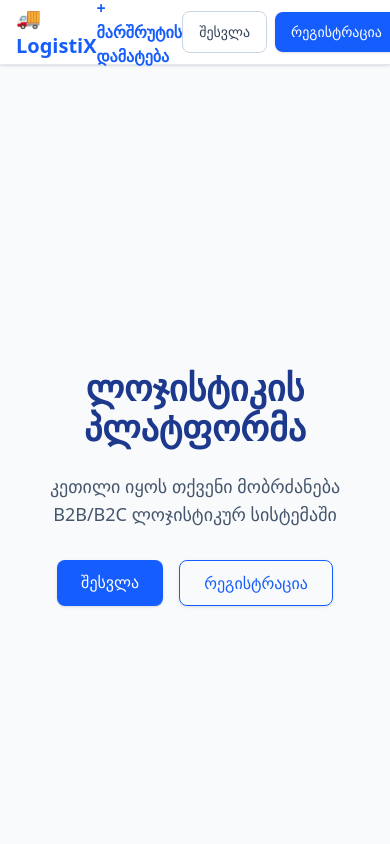
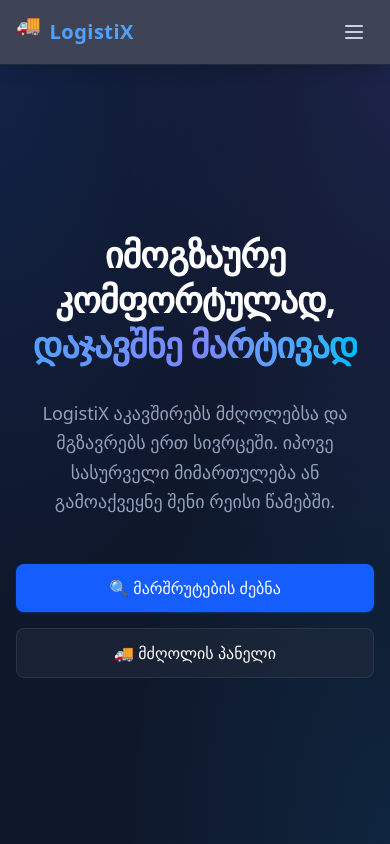
Before and after one commit to abaidze/LogisticsPlatform, a Next.js app in the folder logistics-frontend/: page / in a window 390 px wide. Shown: the top 844 px of the page. Built offline with nearby package versions, Linux system fonts and the light colour scheme.

Commit message:
feat: polish ui/ux, implement dark mesh-gradient theme, and responsive mobile menu

```diff
--- /dev/null
+++ b/logistics-frontend/src/app/about/page.tsx
@@ -0,0 +1,28 @@
+export default function AboutPage() {
+  return (
+    <div className="min-h-[calc(100vh-4rem)] mesh-bg py-16 px-4 animate-fade-in flex items-center justify-center">
+      <div className="max-w-4xl w-full glass-card rounded-3xl p-8 md:p-12 space-y-8 shadow-2xl border border-slate-800">
+        <h1 className="text-4xl font-extrabold text-white tracking-tight">ჩვენ შესახებ — LogistiX 🚚</h1>
+
+        <p className="text-slate-300 leading-relaxed text-lg">
+          <strong>LogistiX</strong> არის თანამედროვე სატრანსპორტო და ლოგისტიკური პლატფორმა, რომელიც აკავშირებს მძღოლებსა და მგზავრებს ერთ სივრცეში. ჩვენი მიზანია მგზავრობის დაგეგმვა და ტვირთის/ადგილების გადატანა გავხადოთ მაქსიმალურად მარტივი, სწრაფი და უსაფრთხო.
+        </p>
+
+        <div className="grid grid-cols-1 md:grid-cols-3 gap-6 pt-6 border-t border-slate-800">
+          <div className="bg-slate-900/60 p-6 rounded-2xl border border-slate-800 shadow-sm">
+            <h3 className="font-bold text-blue-400 text-lg mb-2">⚡ სისწრაფე</h3>
+            <p className="text-sm text-slate-400">მარშრუტების მყისიერი ძებნა და მარტივი დაჯავშნა რამდენიმე წამში.</p>
+          </div>
+          <div className="bg-slate-900/60 p-6 rounded-2xl border border-slate-800 shadow-sm">
+            <h3 className="font-bold text-indigo-400 text-lg mb-2">🛡️ უსაფრთხოება</h3>
+            <p className="text-sm text-slate-400">გადამოწმებული მძღოლები და სანდო რეისები მთელი ქვეყნის მასშტაბით.</p>
+          </div>
+          <div className="bg-slate-900/60 p-6 rounded-2xl border border-slate-800 shadow-sm">
+            <h3 className="font-bold text-sky-400 text-lg mb-2">💡 კომფორტი</h3>
+            <p className="text-sm text-slate-400">ინტუიციური და მოსახერხებელი პანელი როგორც მგზავრებისთვის, ისე მძღოლებისთვის.</p>
+          </div>
+        </div>
+      </div>
+    </div>
+  );
+}
--- a/logistics-frontend/src/app/driver/dashboard/page.tsx
+++ b/logistics-frontend/src/app/driver/dashboard/page.tsx
@@ -21,7 +21,6 @@ export default function DriverDashboardPage() {
     setIsSubmitting(true);
 
     try {
-      // POST მოთხოვნა ბექენდის მარშრუტების ენდფოინთზე
       await axios.post("https://localhost:7123/api/Routes", {
         fromCity,
         toCity,
@@ -32,7 +31,6 @@ export default function DriverDashboardPage() {
       });
 
       setSuccessMessage("მარშრუტი წარმატებით დაემატა! 🎉");
-      // ფორმის გასუფთავება
       setFromCity("");
       setToCity("");
       setPrice("");
@@ -50,72 +48,79 @@ export default function DriverDashboardPage() {
   };
 
   return (
-    <div className="max-w-3xl mx-auto px-4 py-8 w-full">
-      <h1 className="text-3xl font-bold text-slate-800 mb-6">მძღოლის პანელი — მარშრუტის დამატება</h1>
+    <div className="min-h-screen mesh-bg py-12 px-4 animate-fade-in text-slate-100 flex items-center justify-center">
+      <div className="max-w-2xl w-full glass-card p-8 rounded-3xl shadow-2xl border border-slate-800">
+        <h1 className="text-3xl font-extrabold text-white mb-2 tracking-tight">მძღოლის პანელი</h1>
+        <p className="text-slate-400 text-sm mb-8">შეიყვანეთ რეისის დეტალები ახალი მარშრუტის გამოსაქვეყნებლად.</p>
 
         {successMessage && (
-        <div className="mb-6 p-4 bg-emerald-50 border border-emerald-200 text-emerald-800 rounded-xl shadow-sm">
+          <div className="mb-6 p-4 bg-emerald-950/80 border border-emerald-500/30 text-emerald-300 rounded-2xl shadow-lg backdrop-blur-md">
             {successMessage}
           </div>
         )}
 
-      <form onSubmit={handleCreateRoute} className="bg-white p-6 rounded-xl shadow-sm border border-slate-200 space-y-4">
+        <form onSubmit={handleCreateRoute} className="space-y-5">
           <div>
-          <label className="block text-sm font-medium text-slate-700 mb-1">მძღოლის სახელი:</label>
+            <label className="block text-sm font-medium text-slate-300 mb-1">მძღოლის სახელი:</label>
             <Input
               type="text"
               required
               placeholder="მაგ: გიორგი"
               value={driverName}
               onChange={(e) => setDriverName(e.target.value)}
+              className="bg-slate-900/50 border-slate-700 text-white placeholder-slate-500"
             />
           </div>
 
           <div className="grid grid-cols-1 md:grid-cols-2 gap-4">
             <div>
-            <label className="block text-sm font-medium text-slate-700 mb-1">საიდან (ქალაქი):</label>
+              <label className="block text-sm font-medium text-slate-300 mb-1">საიდან (ქალაქი):</label>
               <Input
                 type="text"
                 required
                 placeholder="თბილისი"
                 value={fromCity}
                 onChange={(e) => setFromCity(e.target.value)}
+                className="bg-slate-900/50 border-slate-700 text-white placeholder-slate-500"
               />
             </div>
             <div>
-            <label className="block text-sm font-medium text-slate-700 mb-1">სად (ქალაქი):</label>
+              <label className="block text-sm font-medium text-slate-300 mb-1">სად (ქალაქი):</label>
               <Input
                 type="text"
                 required
                 placeholder="ბათუმი"
                 value={toCity}
                 onChange={(e) => setToCity(e.target.value)}
+                className="bg-slate-900/50 border-slate-700 text-white placeholder-slate-500"
               />
             </div>
           </div>
 
           <div className="grid grid-cols-1 md:grid-cols-3 gap-4">
             <div>
-            <label className="block text-sm font-medium text-slate-700 mb-1">ფასი (₾):</label>
+              <label className="block text-sm font-medium text-slate-300 mb-1">ფასი (₾):</label>
               <Input
                 type="number"
                 required
                 placeholder="35"
                 value={price}
                 onChange={(e) => setPrice(e.target.value)}
+                className="bg-slate-900/50 border-slate-700 text-white placeholder-slate-500"
               />
             </div>
             <div>
-            <label className="block text-sm font-medium text-slate-700 mb-1">თარიღი:</label>
+              <label className="block text-sm font-medium text-slate-300 mb-1">თარიღი:</label>
               <Input
                 type="date"
                 required
                 value={date}
                 onChange={(e) => setDate(e.target.value)}
+                className="bg-slate-900/50 border-slate-700 text-white"
               />
             </div>
             <div>
-            <label className="block text-sm font-medium text-slate-700 mb-1">თავისუფალი ადგილები:</label>
+              <label className="block text-sm font-medium text-slate-300 mb-1">ადგილები:</label>
               <Input
                 type="number"
                 min="1"
@@ -123,14 +128,16 @@ export default function DriverDashboardPage() {
                 placeholder="4"
                 value={availableSeats}
                 onChange={(e) => setAvailableSeats(e.target.value)}
+                className="bg-slate-900/50 border-slate-700 text-white placeholder-slate-500"
               />
             </div>
           </div>
 
-        <Button type="submit" disabled={isSubmitting} className="w-full mt-4">
+          <Button type="submit" disabled={isSubmitting} className="w-full mt-6 bg-blue-600 hover:bg-blue-500 text-white py-3 shadow-lg shadow-blue-600/30">
             {isSubmitting ? "მიმდინარეობს დამატება..." : "მარშრუტის გამოქვეყნება"}
           </Button>
         </form>
       </div>
+    </div>
   );
 }
--- a/logistics-frontend/src/app/globals.css
+++ b/logistics-frontend/src/app/globals.css
@@ -1,6 +1,45 @@
 @import "tailwindcss";
 
-@theme {
-  --color-primary: #1e3a8a;
-  --color-primary-hover: #1d4ed8;
+@layer base {
+  body {
+    @apply bg-[#0f172a] text-slate-100 antialiased selection:bg-blue-500 selection:text-white;
+    font-family: system-ui, -apple-system, BlinkMacSystemFont, 'Segoe UI', Roboto, sans-serif;
+    overflow-x: hidden;
+  }
 }
+
+
+.mesh-bg {
+  position: relative;
+  background-color: #0f172a;
+  background-image:
+    radial-gradient(at 0% 0%, rgba(37, 99, 235, 0.15) 0px, transparent 50%),
+    radial-gradient(at 100% 0%, rgba(99, 102, 241, 0.15) 0px, transparent 50%),
+    radial-gradient(at 100% 100%, rgba(14, 165, 233, 0.1) 0px, transparent 50%);
+}
+
+
+.glass-card {
+  background: rgba(30, 41, 59, 0.7);
+  backdrop-filter: blur(16px);
+  border: 1px solid rgba(255, 255, 255, 0.08);
+}
+
+@keyframes float {
+  0%, 100% { transform: translateY(0px); }
+  50% { transform: translateY(-8px); }
+}
+
+.animate-float {
+  animation: float 4s ease-in-out infinite;
+}
+
+
+@keyframes fadeIn {
+  from { opacity: 0; transform: translateY(10px); }
+  to { opacity: 1; transform: translateY(0); }
+}
+
+.animate-fade-in {
+  animation: fadeIn 0.5s ease-out forwards;
+}
--- a/logistics-frontend/src/app/page.tsx
+++ b/logistics-frontend/src/app/page.tsx
@@ -1,25 +1,36 @@
-import Link from 'next/link';
+import Link from "next/link";
+import { Button } from "../components/ui/Button";
 
 export default function HomePage() {
   return (
-    <div className="flex min-h-screen flex-col items-center justify-center gap-6 bg-slate-50 p-4 text-center">
-      <h1 className="text-4xl font-extrabold text-blue-900">ლოჯისტიკის პლატფორმა</h1>
-      <p className="text-lg text-slate-600">კეთილი იყოს თქვენი მობრძანება B2B/B2C ლოჯისტიკურ სისტემაში</p>
+    <div className="min-h-[calc(100vh-4rem)] flex flex-col justify-between mesh-bg animate-fade-in">
+      {/* ჰერო სექცია */}
+      <div className="max-w-5xl mx-auto px-4 py-24 text-center space-y-8 my-auto">
 
-      <div className="flex gap-4 mt-2">
-        <Link
-          href="/login"
-          className="rounded-lg bg-blue-600 px-6 py-2.5 text-white font-medium hover:bg-blue-700 transition shadow-sm"
-        >
-          შესვლა
-        </Link>
-        <Link
-          href="/register"
-          className="rounded-lg border border-blue-600 px-6 py-2.5 text-blue-600 font-medium hover:bg-blue-50 transition shadow-sm"
-        >
-          რეგისტრაცია
-        </Link>
+        <h1 className="text-4xl sm:text-6xl font-extrabold text-white tracking-tight leading-tight">
+          იმოგზაურე კომფორტულად, <br />
+          <span className="text-transparent bg-clip-text bg-gradient-to-r from-blue-400 via-indigo-400 to-sky-400">
+            დაჯავშნე მარტივად
+          </span>
+        </h1>
+
+        <p className="max-w-2xl mx-auto text-lg text-slate-400 leading-relaxed">
+          LogistiX აკავშირებს მძღოლებსა და მგზავრებს ერთ სივრცეში. იპოვე სასურველი მიმართულება ან გამოაქვეყნე შენი რეისი წამებში.
+        </p>
+
+        <div className="flex flex-col sm:flex-row justify-center gap-4 pt-4">
+          <Link href="/routes">
+            <Button className="w-full sm:w-auto px-8 py-3 text-base bg-blue-600 hover:bg-blue-500 shadow-lg shadow-blue-600/30 transition-all transform hover:-translate-y-0.5">
+              🔍 მარშრუტების ძებნა
+            </Button>
+          </Link>
+          <Link href="/driver/dashboard">
+            <Button variant="outline" className="w-full sm:w-auto px-8 py-3 text-base glass-card text-white hover:bg-slate-800/80 transition-all transform hover:-translate-y-0.5">
+              🚚 მძღოლის პანელი
+            </Button>
+          </Link>
+        </div>
       </div>
-    </div>
+      </div>
   );
 }
--- a/logistics-frontend/src/components/layout/Header.tsx
+++ b/logistics-frontend/src/components/layout/Header.tsx
@@ -4,34 +4,37 @@ import Link from 'next/link';
 import { useAuthStore } from '../../lib/store';
 import { Button } from '../ui/Button';
 import { useRouter } from 'next/navigation';
+import { useState } from 'react';
 
 export const Header = () => {
   const { user, logout } = useAuthStore();
   const router = useRouter();
+  const [mobileMenuOpen, setMobileMenuOpen] = useState(false);
 
   return (
-    <header className="sticky top-0 z-40 bg-white border-b border-slate-200 shadow-sm">
+    <header className="sticky top-0 z-50 bg-slate-900/80 backdrop-blur-md border-b border-slate-800 shadow-lg">
       <div className="max-w-7xl mx-auto px-4 sm:px-6 lg:px-8 h-16 flex items-center justify-between">
         {/* ლოგო */}
-        <Link href="/" className="text-xl font-bold text-blue-600 flex items-center gap-2">
-          🚚 LogistiX
+        <Link href="/" className="text-xl font-bold text-blue-400 flex items-center gap-2 tracking-wide hover:opacity-90 transition">
+          <span className="animate-float inline-block">🚚</span> LogistiX
         </Link>
 
-        {/* ნავიგაცია */}
-        <nav className="hidden md:flex items-center gap-6 text-sm font-medium text-slate-600">
-          <Link href="/" className="hover:text-blue-600 transition">მთავარი</Link>
-          <Link href="/routes" className="hover:text-blue-600 transition">მარშრუტები</Link>
-          <Link href="/about" className="hover:text-blue-600 transition">ჩვენ შესახებ</Link>
-        </nav>
-        <Link href="/driver/dashboard" className="text-blue-600 hover:text-blue-700 transition font-semibold">
+        {/* დესკტოპ ნავიგაცია */}
+        <nav className="hidden md:flex items-center gap-6 text-sm font-medium text-slate-300">
+          <Link href="/" className="hover:text-blue-400 transition">მთავარი</Link>
+          <Link href="/routes" className="hover:text-blue-400 transition">მარშრუტები</Link>
+          <Link href="/about" className="hover:text-blue-400 transition">ჩვენ შესახებ</Link>
+          <Link href="/driver/dashboard" className="text-blue-400 hover:text-blue-300 transition font-semibold">
             + მარშრუტის დამატება
           </Link>
-        {/* ავტორიზაციის ღილაკები / იუზერი */}
-        <div className="flex items-center gap-3">
+        </nav>
+
+        {/* დესკტოპ ავტორიზაცია */}
+        <div className="hidden md:flex items-center gap-3">
           {user ? (
             <div className="flex items-center gap-4">
               <Link href="/dashboard">
-                <Button variant="outline" className="text-sm py-1.5 px-3">პანელი</Button>
+                <Button variant="outline" className="text-sm py-1.5 px-3 border-slate-700 text-slate-200 hover:bg-slate-800">პანელი</Button>
               </Link>
               <Button
                 variant="danger"
@@ -47,15 +50,93 @@ export const Header = () => {
           ) : (
             <div className="flex items-center gap-2">
               <Link href="/login">
-                <Button variant="outline" className="text-sm py-1.5 px-3">შესვლა</Button>
+                <Button variant="outline" className="text-sm py-1.5 px-3 border-slate-700 text-slate-200 hover:bg-slate-800">შესვლა</Button>
               </Link>
               <Link href="/register">
-                <Button variant="primary" className="text-sm py-1.5 px-3">რეგისტრაცია</Button>
+                <Button variant="primary" className="text-sm py-1.5 px-3 bg-blue-600 hover:bg-blue-500">რეგისტრაცია</Button>
               </Link>
             </div>
           )}
         </div>
+
+        {/* მობილური ჰამბურგერ ღილაკი */}
+        <button
+          onClick={() => setMobileMenuOpen(!mobileMenuOpen)}
+          className="md:hidden text-slate-300 hover:text-white focus:outline-none p-2"
+        >
+          <svg className="w-6 h-6" fill="none" stroke="currentColor" viewBox="0 0 24 24">
+            {mobileMenuOpen ? (
+              <path strokeLinecap="round" strokeLinejoin="round" strokeWidth={2} d="M6 18L18 6M6 6l12 12" />
+            ) : (
+              <path strokeLinecap="round" strokeLinejoin="round" strokeWidth={2} d="M4 6h16M4 12h16M4 18h16" />
+            )}
+          </svg>
+        </button>
       </div>
+
+      {/* მობილური ჩამოსაშლელი მენიუ */}
+      {mobileMenuOpen && (
+        <div className="md:hidden bg-slate-900/95 backdrop-blur-lg border-b border-slate-800 px-4 pt-2 pb-6 space-y-3 shadow-xl animate-fade-in">
+          <Link
+            href="/"
+            onClick={() => setMobileMenuOpen(false)}
+            className="block text-slate-300 hover:text-blue-400 font-medium py-1"
+          >
+            მთავარი
+          </Link>
+          <Link
+            href="/routes"
+            onClick={() => setMobileMenuOpen(false)}
+            className="block text-slate-300 hover:text-blue-400 font-medium py-1"
+          >
+            მარშრუტები
+          </Link>
+          <Link
+            href="/about"
+            onClick={() => setMobileMenuOpen(false)}
+            className="block text-slate-300 hover:text-blue-400 font-medium py-1"
+          >
+            ჩვენ შესახებ
+          </Link>
+          <Link
+            href="/driver/dashboard"
+            onClick={() => setMobileMenuOpen(false)}
+            className="block text-blue-400 font-semibold py-1"
+          >
+            + მარშრუტის დამატება
+          </Link>
+
+          <div className="pt-3 border-t border-slate-800 flex flex-col gap-2">
+            {user ? (
+              <>
+                <Link href="/dashboard" onClick={() => setMobileMenuOpen(false)}>
+                  <Button variant="outline" className="w-full text-sm border-slate-700 text-slate-200">პანელი</Button>
+                </Link>
+                <Button
+                  variant="danger"
+                  className="w-full text-sm"
+                  onClick={() => {
+                    logout();
+                    setMobileMenuOpen(false);
+                    router.push('/login');
+                  }}
+                >
+                  გასვლა
+                </Button>
+              </>
+            ) : (
+              <>
+                <Link href="/login" onClick={() => setMobileMenuOpen(false)}>
+                  <Button variant="outline" className="w-full text-sm border-slate-700 text-slate-200">შესვლა</Button>
+                </Link>
+                <Link href="/register" onClick={() => setMobileMenuOpen(false)}>
+                  <Button variant="primary" className="w-full text-sm bg-blue-600 hover:bg-blue-500">რეგისტრაცია</Button>
+                </Link>
+              </>
+            )}
+          </div>
+        </div>
+      )}
     </header>
   );
 };
```
Also changed, not shown: logistics-frontend/src/app/routes/page.tsx (+36 -38 lines). Lines whose indentation alone changed are shown as unchanged.
